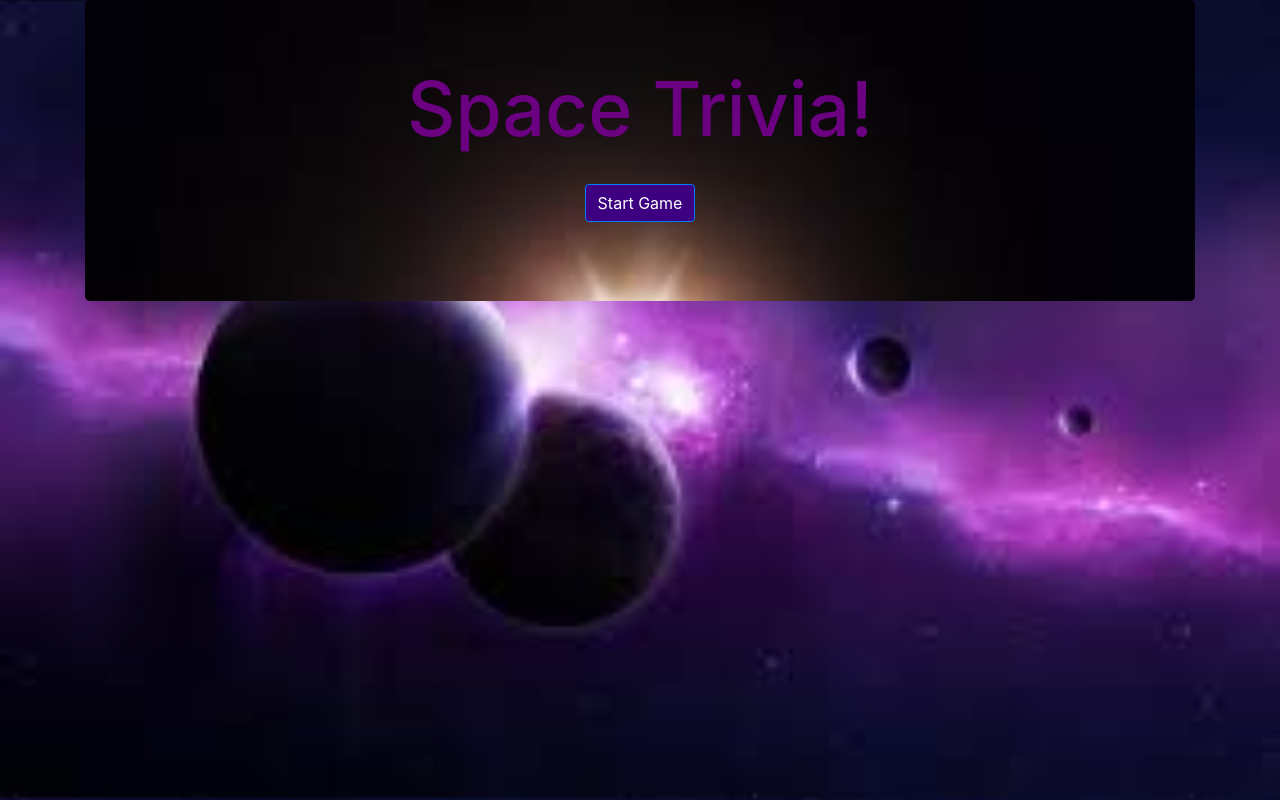
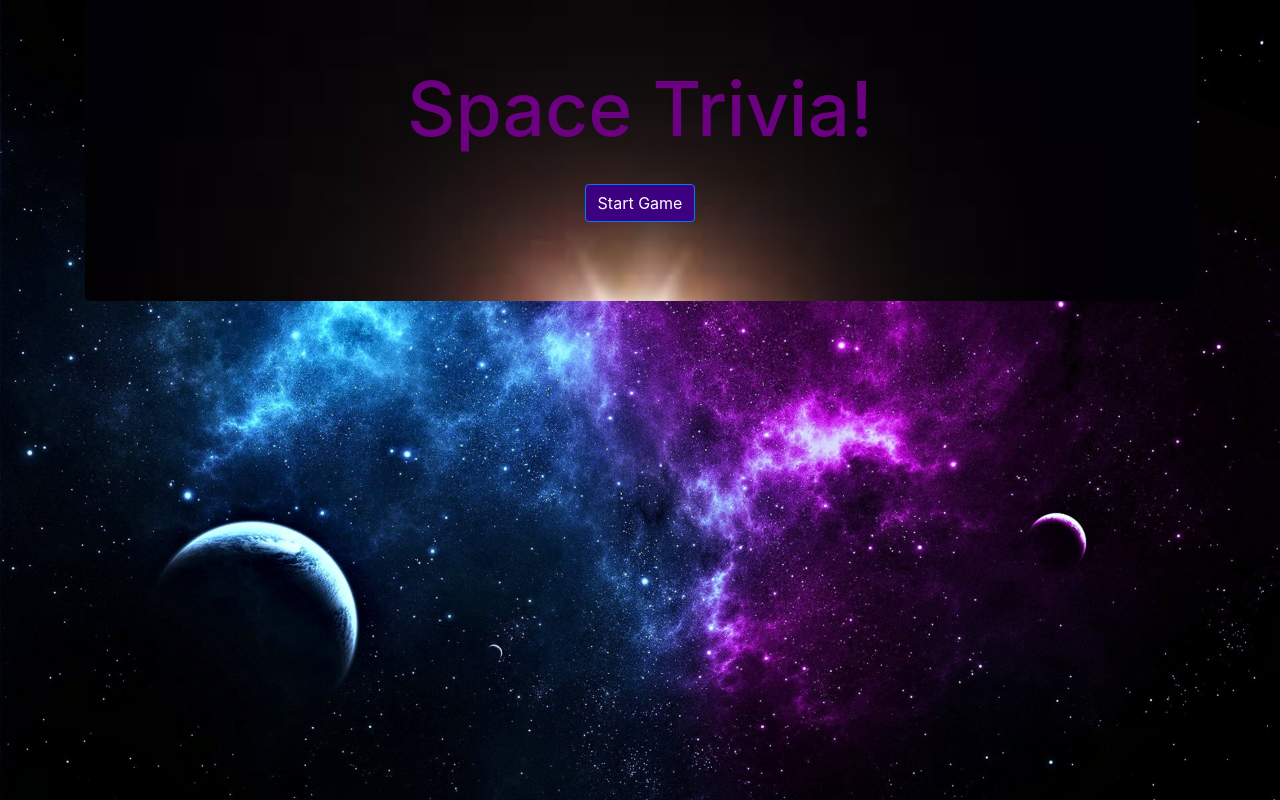
Before and after one commit to mayrton1/TriviaGame, a plain HTML site: page index.html in a window 1280 px wide. Drawn offline with nearby package versions, Linux system fonts and the light colour scheme.

Commit message:
added new background

```diff
--- a/assets/css/style.css
+++ b/assets/css/style.css
@@ -20,7 +20,7 @@
     font-size:50px
 }
 body{
-    background-image: url("../images/solar system.jpg");
+    background-image: url("../images/galaxy-computer-backgrounds-9.jpg");
     background-size:cover;
 
 
@@ -51,7 +51,7 @@ h1{
 }
 
 div{
-    color:white;
+    color: rgb(0, 255, 255);
 }
 
 p{
```
Also changed, not shown: assets/images/galaxy-computer-backgrounds-9.jpg (added).
